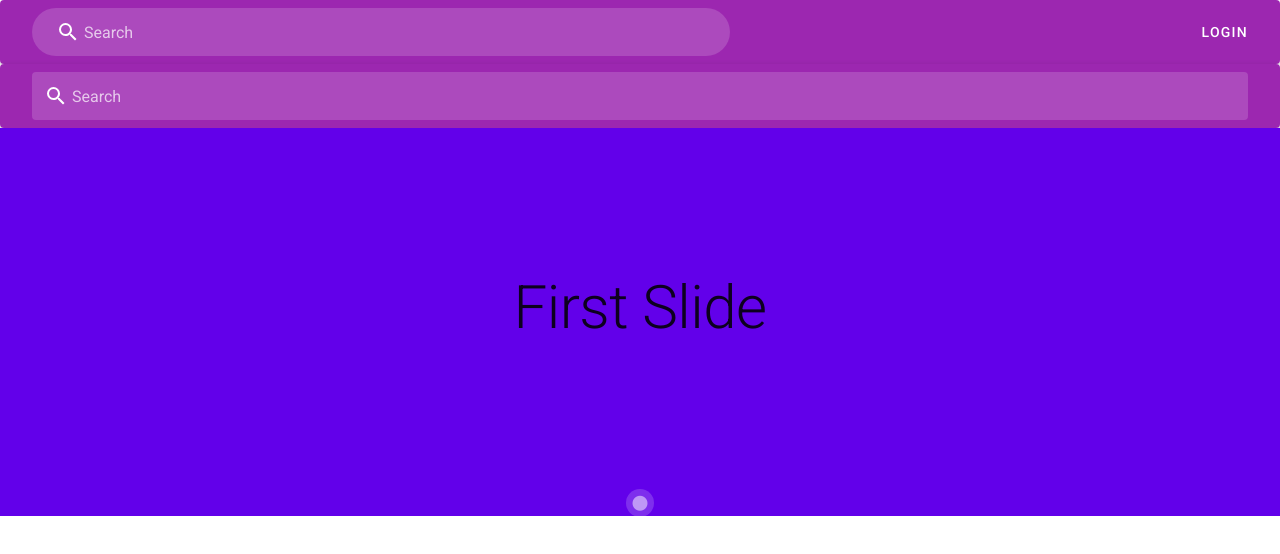
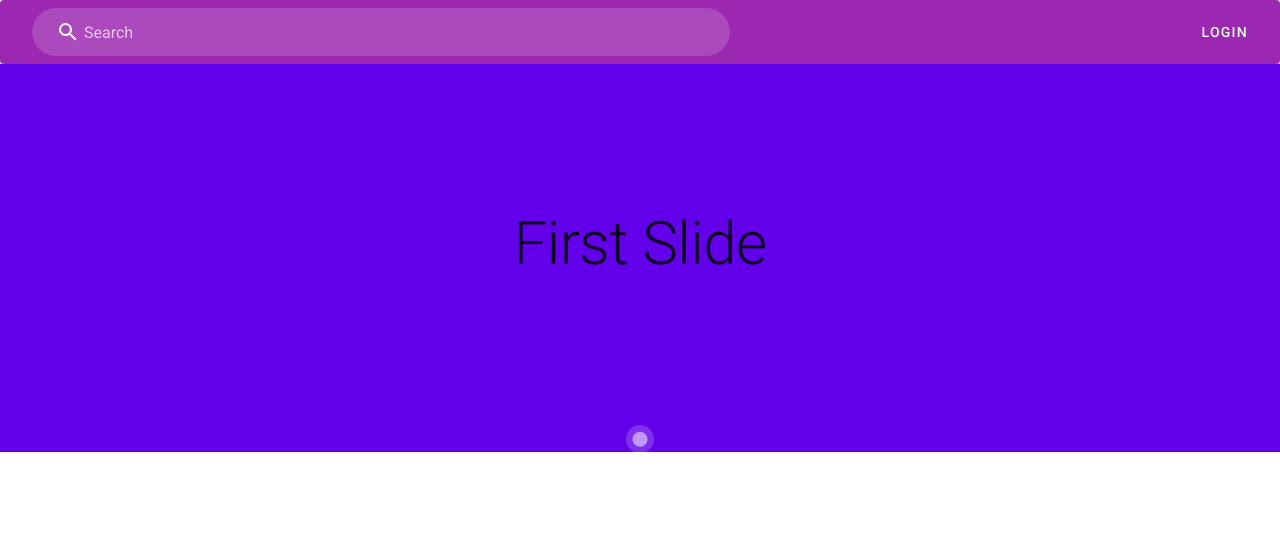
Before and after one commit to yuriechan/phoenix-reviews, a Vue app: page / in a window 1280 px wide. Shown: the top 554 px of the page. Built offline with nearby package versions, Linux system fonts and the light colour scheme.

Commit message:
move search bar to navigation

```diff
--- a/src/App.vue
+++ b/src/App.vue
@@ -1,21 +1,18 @@
 <template>
   <v-app>
+    <v-content>
       <Navigation/>
-    <v-content>
-       <SearchBar/>
        <Carousels/>
     </v-content>
   </v-app>
 </template>
 
 <script>
-import SearchBar from '@/components/SearchBar.vue'
 import Carousels from '@/components/Carousels.vue'
 import Navigation from '@/components/Navigation.vue'
 export default {
   name: 'App',
   components: {
-    SearchBar,
     Carousels,
     Navigation
   },
--- a/src/components/SearchBar.vue
+++ /dev/null
@@ -1,20 +0,0 @@
-<template>
-    <v-card>
-        <v-toolbar color="purple" dark flat>
-            <v-text-field class="mx-4" flat hide-details label="Search" :prepend-inner-icon="icon" solo-inverted></v-text-field>
-        </v-toolbar>
-
-    </v-card>
-</template>
-
-<script>
-import { mdiMagnify } from '@mdi/js'
-export default {
-    data: () => ({
-        icon: mdiMagnify
-    })
-}
-</script>
-
-<style scoped>
-</style>
```
